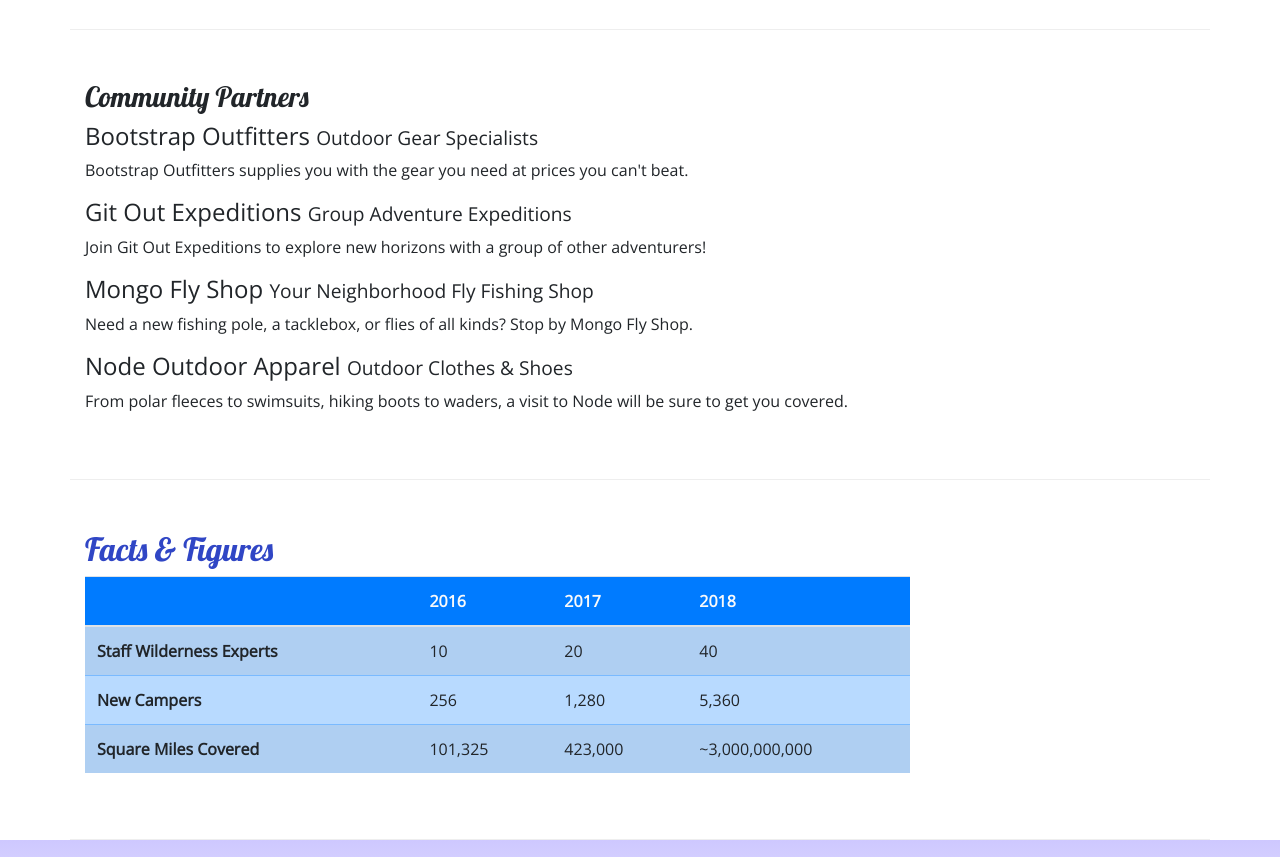
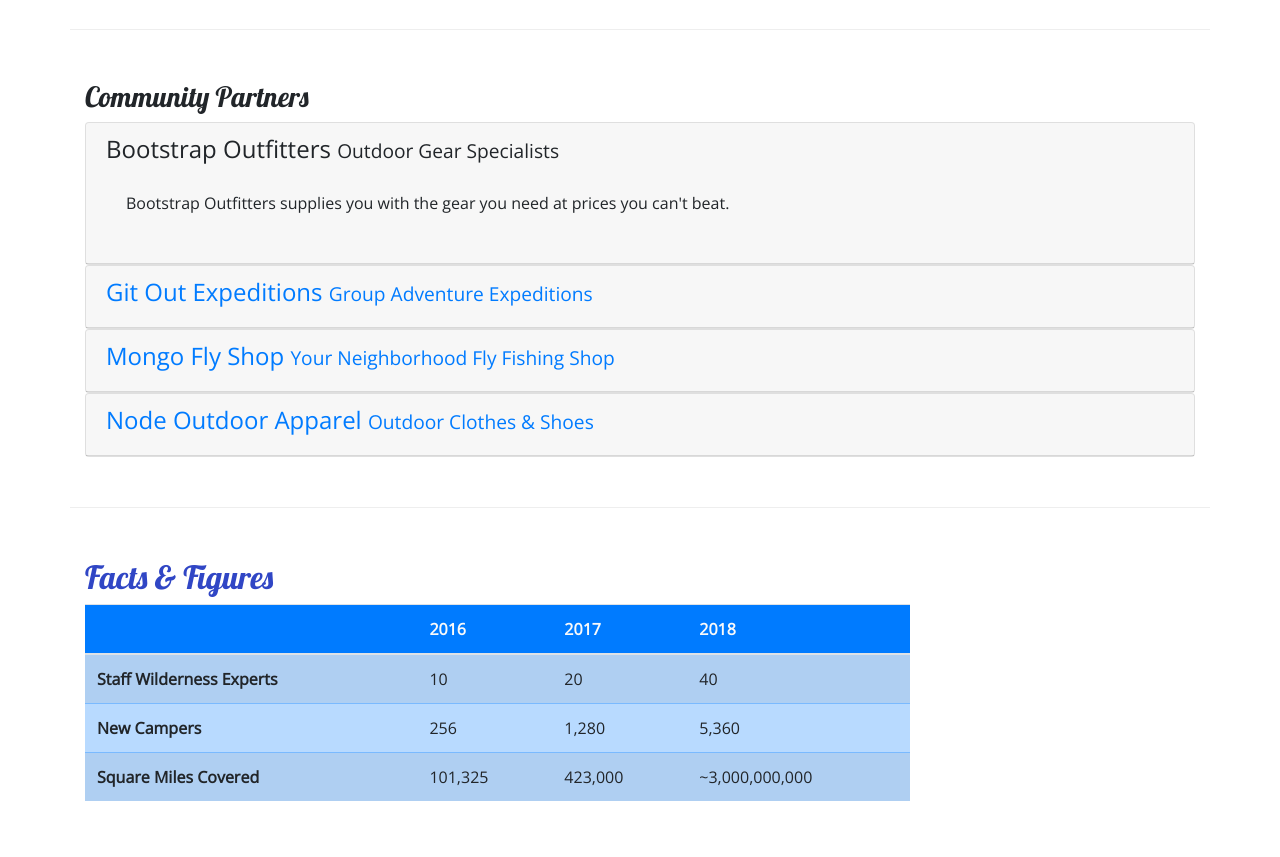
Before and after one commit to goosekun/nucampsite, a website: page aboutus.html in a window 1280 px wide. Shown: the part 900-1757 px from the top of the page. Drawn offline with nearby package versions, Linux system fonts and the light colour scheme.

Commit message:
added accordion cards for tabs in aboutus.html

```diff
--- a/aboutus.html
+++ b/aboutus.html
@@ -106,14 +106,64 @@
         <div class="row row-content">
             <div class="col-12">
                 <h3>Community Partners</h3>
-                <h4>Bootstrap Outfitters <small>Outdoor Gear Specialists</small></h4>
-                <p class="d-none d-sm-block">Bootstrap Outfitters supplies you with the gear you need at prices you can't beat.</p>
-                <h4>Git Out Expeditions <small>Group Adventure Expeditions</small></h4>
-                <p class="d-none d-sm-block">Join Git Out Expeditions to explore new horizons with a group of other adventurers!</p>
-                <h4>Mongo Fly Shop <small>Your Neighborhood Fly Fishing Shop</small></h4>
-                <p class="d-none d-sm-block">Need a new fishing pole, a tacklebox, or flies of all kinds? Stop by Mongo Fly Shop.</p>
-                <h4>Node Outdoor Apparel <small>Outdoor Clothes & Shoes</small></h4>
-                <p class="d-none d-sm-block"> From polar fleeces to swimsuits, hiking boots to waders, a visit to Node will be sure to get you covered.</p>
+                <div id="accordion">
+                    <div class="card">
+                        <div role="tab" class="card-header">
+                            <h4>
+                                <a data-toggle="collapse" data-target="#bootstrap">
+                                    Bootstrap Outfitters <small>Outdoor Gear Specialists</small>
+                                </a>
+                            </h4>
+                            <div class="collapse show" id="bootstrap" data-parent="#accordion">
+                                <div class="card-body">
+                                    <p class="d-none d-sm-block">Bootstrap Outfitters supplies you with the gear you need at prices you can't beat.</p>
+                                </div>
+                            </div>
+                        </div>
+                    </div>
+                    <div class="card">
+                        <div role="tab" class="card-header">
+                            <h4>
+                                <a class="collapsed" data-toggle="collapse" data-target="#git">
+                                    Git Out Expeditions <small>Group Adventure Expeditions</small>
+                                </a>
+                            </h4>
+                            <div class="collapse" id="git" data-parent="#accordion">
+                                <div class="card-body">
+                                    <p class="d-none d-sm-block">Join Git Out Expeditions to explore new horizons with a group of other adventurers!</p>
+                                </div>
+                            </div>
+                        </div>
+                    </div>
+                    <div class="card">
+                        <div role="tab" class="card-header">
+                            <h4>
+                                <a class="collapsed" data-toggle="collapse" data-target="#mongo">
+                                    Mongo Fly Shop <small>Your Neighborhood Fly Fishing Shop</small>
+                                </a>
+                            </h4>
+                            <div class="collapse" id="mongo" data-parent="#accordion">
+                                <div class="card-body">
+                                    <p class="d-none d-sm-block">Need a new fishing pole, a tacklebox, or flies of all kinds? Stop by Mongo Fly Shop.</p>
+                                </div>
+                            </div>
+                        </div>
+                    </div>
+                    <div class="card">
+                        <div role="tab" class="card-header">
+                            <h4>
+                                <a class="collapsed" data-toggle="collapse" data-target="#node">
+                                    Node Outdoor Apparel <small>Outdoor Clothes & Shoes</small>
+                                </a>
+                            </h4>
+                            <div class="collapse" id="node" data-parent="#accordion">
+                                <div class="card-body">
+                                    <p class="d-none d-sm-block"> From polar fleeces to swimsuits, hiking boots to waders, a visit to Node will be sure to get you covered.</p>
+                                </div>
+                            </div>
+                        </div>
+                    </div>
+                </div>
             </div>
         </div>
 
--- a/css/styles.css
+++ b/css/styles.css
@@ -39,3 +39,9 @@ footer {
     background-image: linear-gradient(#CEC8FF, white);
     padding: 20px 0;
 }
+
+.tab-content {
+    border: 1px solid #DDD;
+    border-top: none;
+    padding: 10px;
+}
```
Also changed, not shown: index.html (+1 -1 lines).
